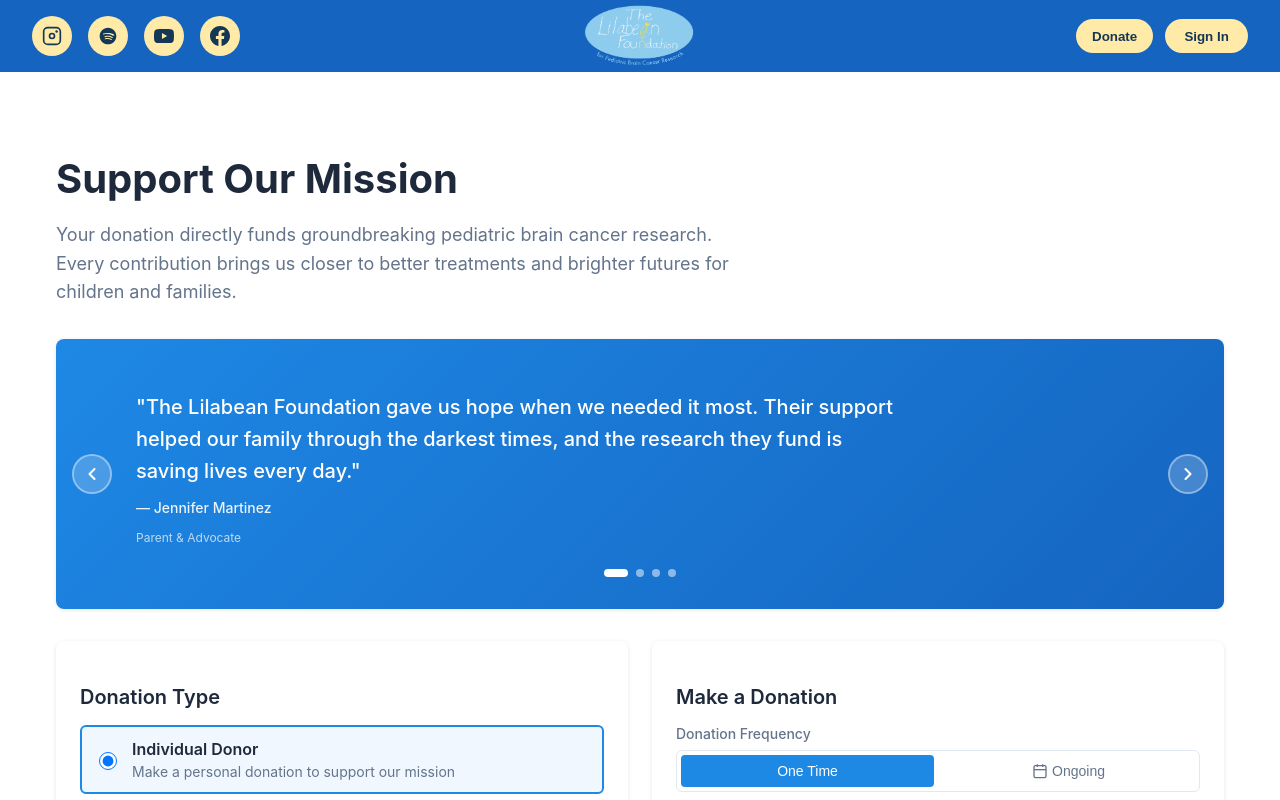
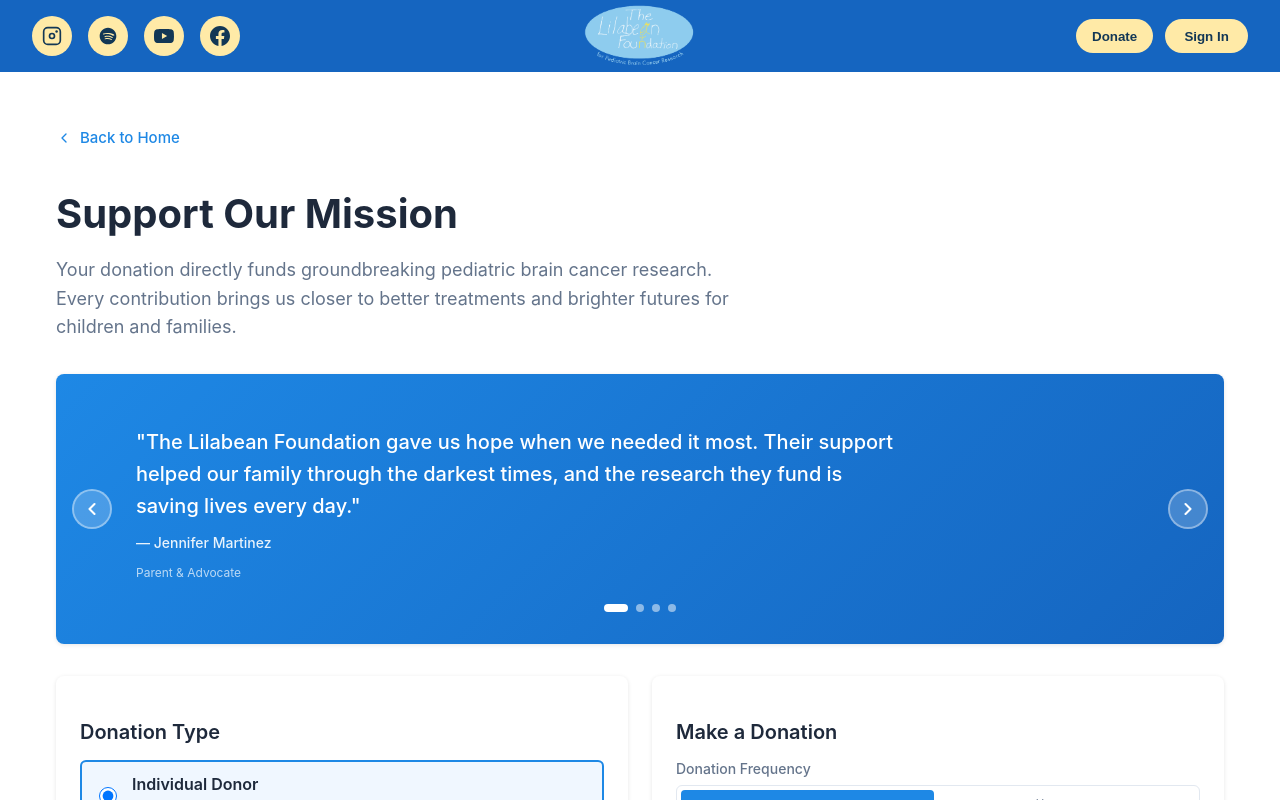
Before and after one commit to cfgcolumbus25/Team-7, a React (Vite) app in the folder frontend/: page /donate in a window 1280 px wide. Shown: the top 800 px of the page. Built offline with nearby package versions, Linux system fonts and the light colour scheme.

Commit message:
Add support to go back home from donate page

```diff
--- a/frontend/src/pages/Donate.jsx
+++ b/frontend/src/pages/Donate.jsx
@@ -1,4 +1,5 @@
 import { useState } from 'react';
+import { Link } from 'react-router-dom';
 import DonationForm from '../components/DonationForm';
 import DonationTypeSelector from '../components/DonationTypeSelector';
 import HeroStoryCarousel from '../components/HeroStoryCarousel';
@@ -28,6 +29,29 @@ export default function Donate() {
 
   return (
     <div style={{ maxWidth: '1200px', margin: '0 auto', padding: '2rem' }}>
+      {/* Back to Home Link */}
+      <Link
+        to="/"
+        style={{
+          display: 'inline-flex',
+          alignItems: 'center',
+          gap: '0.5rem',
+          color: '#1E88E5',
+          textDecoration: 'none',
+          marginBottom: '1rem',
+          fontSize: '0.9375rem',
+          fontWeight: '500',
+          transition: 'color 0.2s',
+        }}
+        onMouseEnter={(e) => e.currentTarget.style.color = '#1565C0'}
+        onMouseLeave={(e) => e.currentTarget.style.color = '#1E88E5'}
+      >
+        <svg width="16" height="16" viewBox="0 0 24 24" fill="none" stroke="currentColor" strokeWidth="2" strokeLinecap="round" strokeLinejoin="round">
+          <polyline points="15 18 9 12 15 6"></polyline>
+        </svg>
+        Back to Home
+      </Link>
+
       {/* Page header */}
       <div style={{ marginBottom: '2rem' }}>
         <h1 style={{
```
